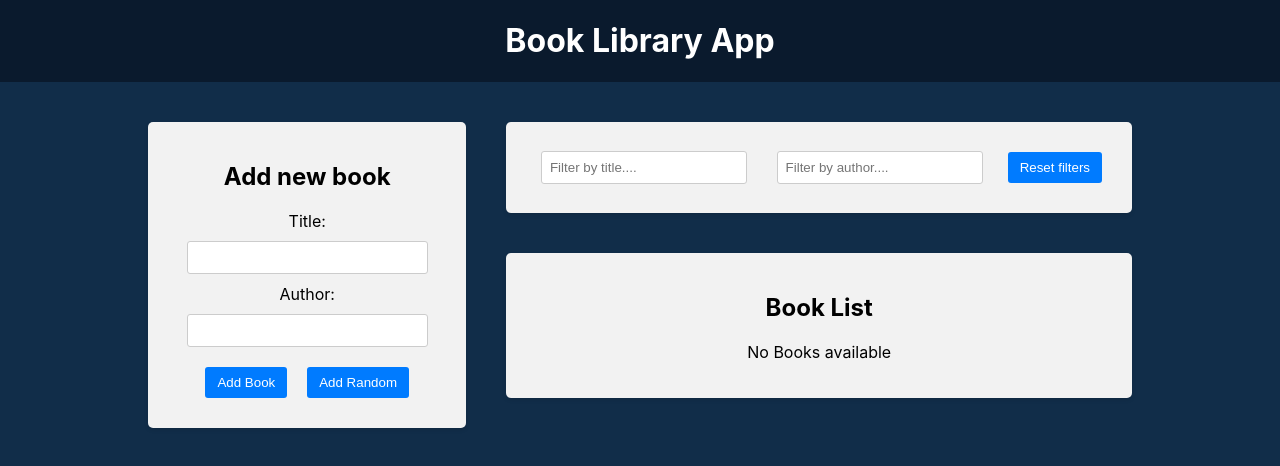
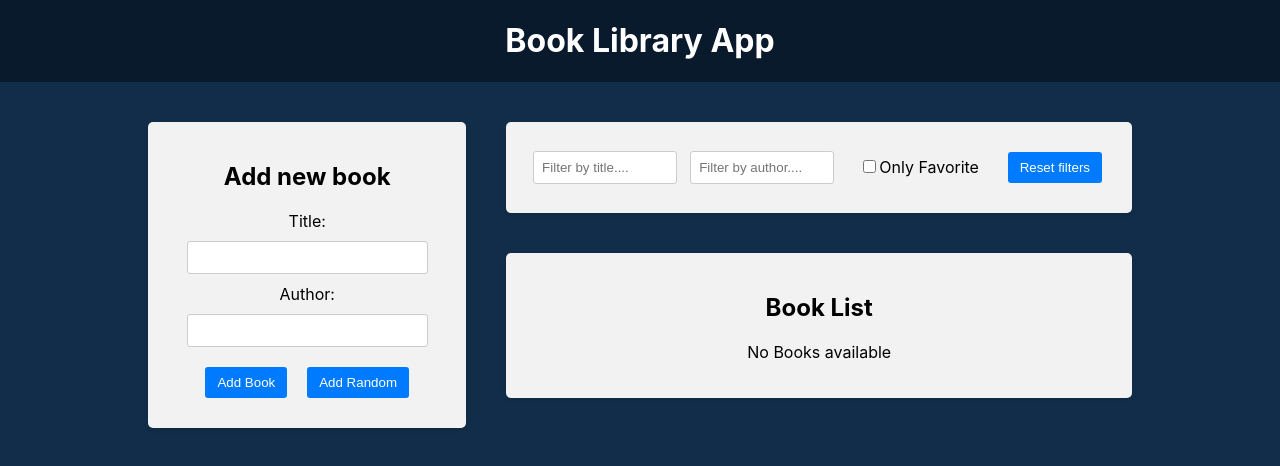
Before and after one commit to jenyasn97/Book_Library_App, a React (Create React App) app in the folder frontend/: page / in a window 1280 px wide. Shown: the top 466 px of the page. Built offline with nearby package versions, Linux system fonts and the light colour scheme.

Commit message:
add favorite checkbox filter

```diff
--- a/frontend/src/components/BookList/BookList.jsx
+++ b/frontend/src/components/BookList/BookList.jsx
@@ -5,6 +5,7 @@ import { BsBookmarkStar, BsBookmarkStarFill } from "react-icons/bs";
 import {
   selectTitleFilter,
   selectAuthorFilter,
+  selectOnlyFavoriteFilter,
 } from "../../redux/slices/filterSlice";
 
 import { deleteBook, toggleFavorite } from "../../redux/books/actionCreators";
@@ -13,6 +14,7 @@ function BookList() {
   const books = useSelector((state) => state.books);
   const titleFilter = useSelector(selectTitleFilter);
   const authorFilter = useSelector(selectAuthorFilter);
+  const onlyFavoriteFilter = useSelector(selectOnlyFavoriteFilter);
 
   const dispatch = useDispatch();
 
@@ -33,7 +35,8 @@ function BookList() {
       .toLowerCase()
       .includes(authorFilter.toLowerCase());
 
-    return matchesTitle && matchesAuthor;
+    const matchesFavorite = onlyFavoriteFilter ? book.isFavorite : true;
+    return matchesTitle && matchesAuthor && matchesFavorite;
   });
 
   return (
--- a/frontend/src/components/Filter/Filter.jsx
+++ b/frontend/src/components/Filter/Filter.jsx
@@ -2,16 +2,19 @@ import { useDispatch, useSelector } from "react-redux";
 import "./Filter.css";
 import {
   setTitleFilter,
+  setAuthorFilter,
+  setOnlyFavoriteFilter,
   resetFilters,
   selectTitleFilter,
-  setAuthorFilter,
   selectAuthorFilter,
+  selectOnlyFavoriteFilter,
 } from "../../redux/slices/filterSlice";
 
 function Filter() {
   const dispatch = useDispatch();
   const titleFilter = useSelector(selectTitleFilter);
   const authorFilter = useSelector(selectAuthorFilter);
+  const onlyFavoriteFilter = useSelector(selectOnlyFavoriteFilter);
 
   const handleTitleFilterChanges = (e) => {
     dispatch(setTitleFilter(e.target.value));
@@ -23,6 +26,10 @@ function Filter() {
 
   const handleResetFilters = () => {
     dispatch(resetFilters());
+  };
+
+  const handleFavoriteFilter = () => {
+    dispatch(setOnlyFavoriteFilter());
   };
 
   return (
@@ -44,6 +51,16 @@ function Filter() {
             placeholder="Filter by author...."
           />
         </div>
+        <div className="filter-group">
+          <label>
+            <input
+              type="checkbox"
+              checked={onlyFavoriteFilter}
+              onChange={handleFavoriteFilter}
+            />
+            Only Favorite
+          </label>
+        </div>
         <button className="" onClick={handleResetFilters} type="button">
           Reset filters
         </button>
--- a/frontend/src/redux/slices/filterSlice.js
+++ b/frontend/src/redux/slices/filterSlice.js
@@ -3,6 +3,7 @@ import { createSlice } from "@reduxjs/toolkit";
 const initialState = {
   title: "",
   author: "",
+  onlyFavorite: false,
 };
 
 const filterSlice = createSlice({
@@ -15,14 +16,21 @@ const filterSlice = createSlice({
     setAuthorFilter: (state, action) => {
       state.author = action.payload;
     },
-    resetFilters: (state) => {
+    resetFilters: () => {
       return initialState;
+    },
+    setOnlyFavoriteFilter: (state) => {
+      state.onlyFavorite = !state.onlyFavorite;
     },
   },
 });
 
-export const { setTitleFilter, resetFilters, setAuthorFilter } =
-  filterSlice.actions;
+export const {
+  setTitleFilter,
+  resetFilters,
+  setAuthorFilter,
+  setOnlyFavoriteFilter,
+} = filterSlice.actions;
 
 export const selectTitleFilter = (state) => {
   return state.filter.title;
@@ -31,5 +39,8 @@ export const selectTitleFilter = (state) => {
 export const selectAuthorFilter = (state) => {
   return state.filter.author;
 };
+export const selectOnlyFavoriteFilter = (state) => {
+  return state.filter.onlyFavorite;
+};
 
 export default filterSlice.reducer;
```
